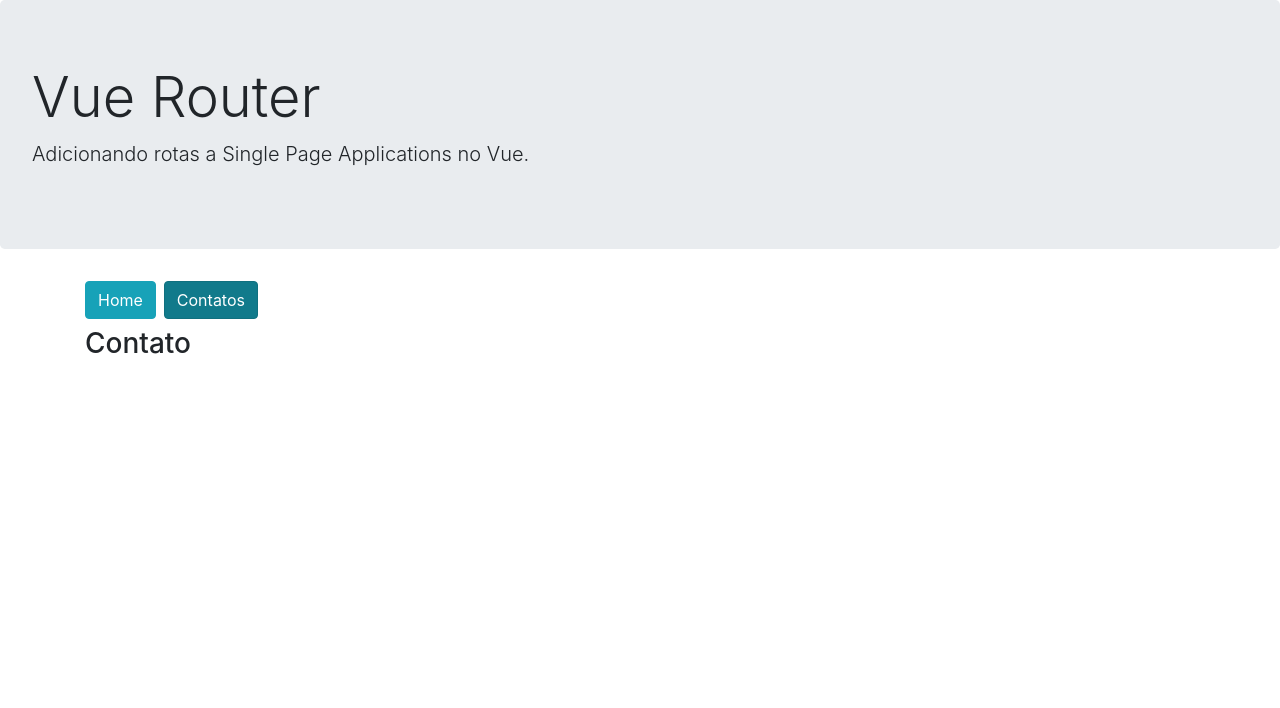
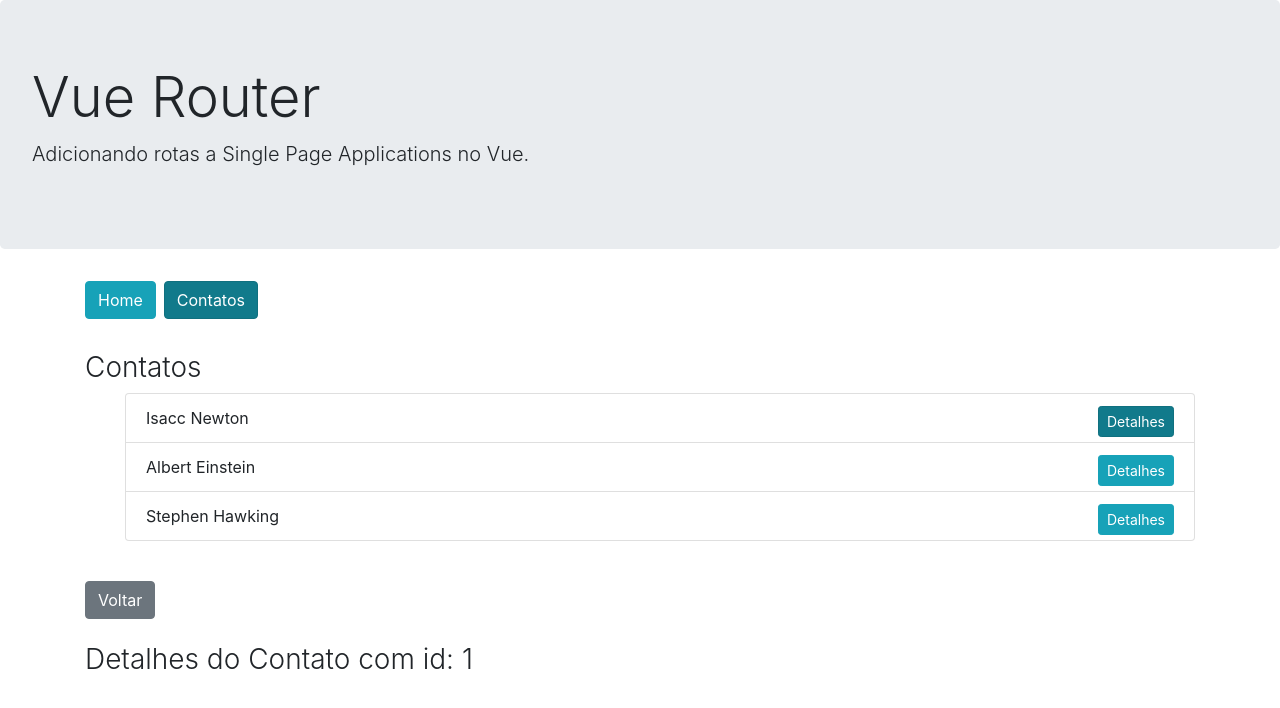
Before and after one commit to EuclidesKinto/jobs-route-vue, a Vue app: page /contatos/1 in a window 1280 px wide. Shown: the top 708 px of the page. Built offline with nearby package versions, Linux system fonts and the light colour scheme.

Commit message:
aninhamentos de routes

```diff
--- a/src/App.vue
+++ b/src/App.vue
@@ -19,10 +19,7 @@
         class="btn btn-info mb-2 mr-2">
         Contatos
       </router-link>
-
-     <router-view></router-view>
-
+      <router-view></router-view>
     </div>
-
   </div>
 </template>
--- a/src/components/contacts/Contact.vue
+++ b/src/components/contacts/Contact.vue
@@ -1,6 +1,6 @@
 <template>
   <div>
-    <h3 class="font-weight-light">Detalhes do COntato</h3>
+    <h3 class="font-weight-light">Detalhes do Contato com id: {{ $route.params.id }}</h3>
   </div>
 </template>
 
--- a/src/view/contacts/Contact.vue
+++ b/src/view/contacts/Contact.vue
@@ -1,6 +1,6 @@
 <template>
   <div>
-    <h3>Contato</h3>
+  <h3 class="font-weight-light">Detalhes do Contato com id: {{ $route.params.id }}</h3>
   </div>
 </template>
 
--- a/src/view/contacts/Contacts.vue
+++ b/src/view/contacts/Contacts.vue
@@ -1,5 +1,8 @@
 <template>
-<ContactList/>
+<div>
+  <ContactList/>
+  <router-view></router-view>
+</div>
 </template>
 
 <script>
```
Also changed, not shown: src/router.js (+5 -2 lines).
